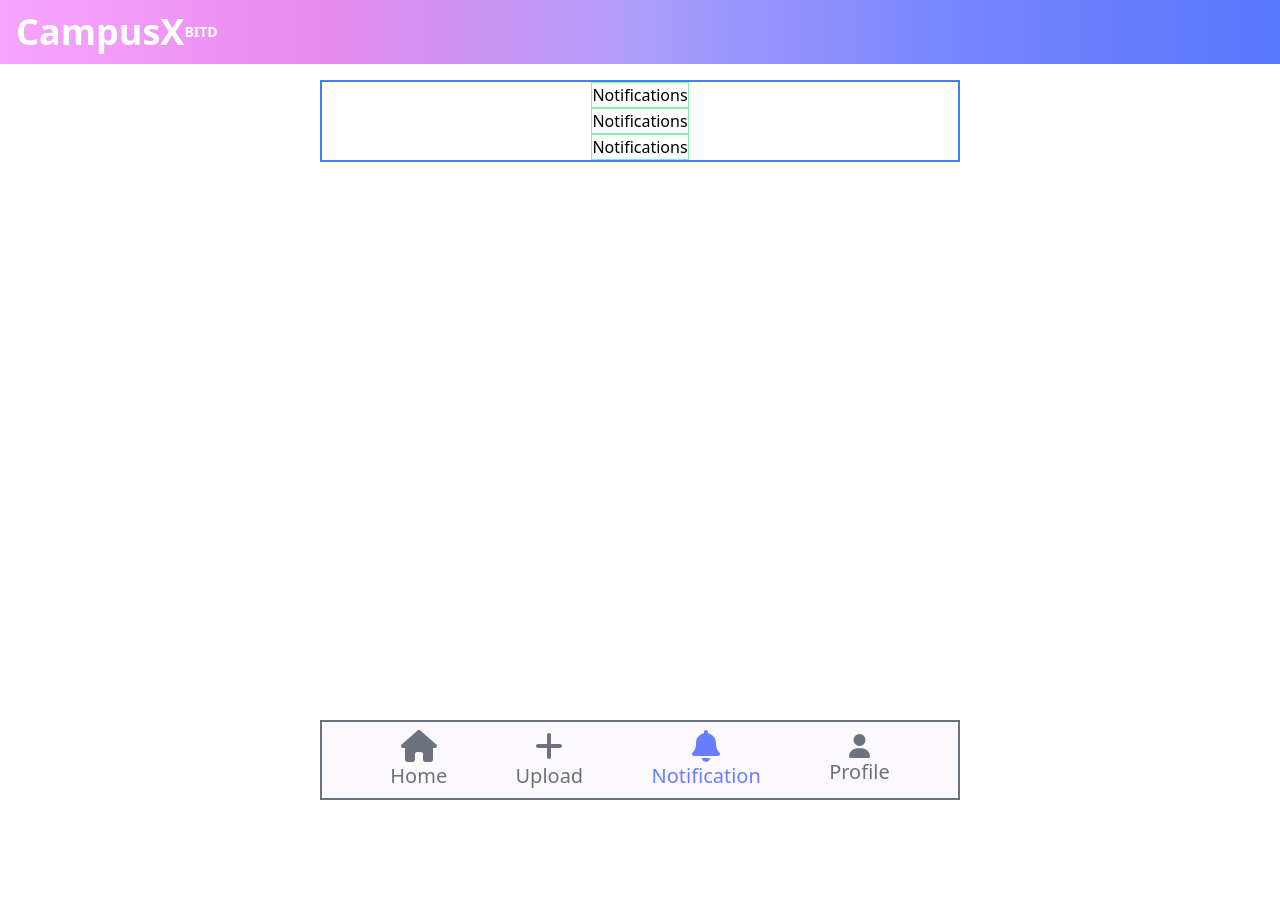
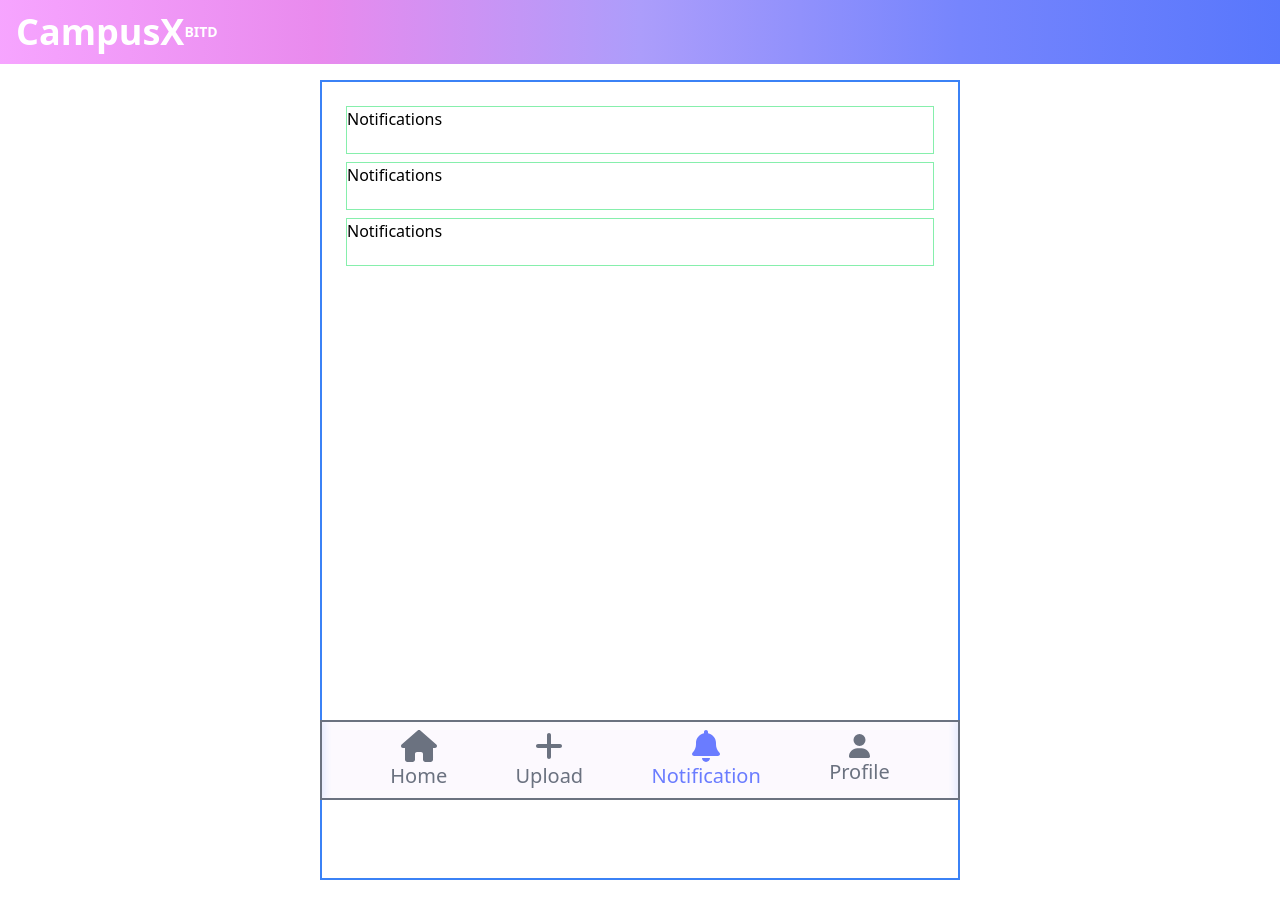
Before and after one commit to adnankhan46/campusx, a React (Vite) app in the folder client/: page /notification in a window 1280 px wide. Shown: the top 918 px of the page. Built offline with nearby package versions, Linux system fonts and the light colour scheme; no server answers.

Commit message:
Minor Design changes

```diff
--- a/client/src/App.jsx
+++ b/client/src/App.jsx
@@ -35,7 +35,7 @@ function App() {
    <Route path='/post/:postId' element={<PostPage/>}/>
    <Route path='/notification' element={<Notification/>}/>
 
-   <Route path='/ReportPage' element={<ReportPage/>}/>
+   <Route path='/report' element={<ReportPage/>}/>
 
    <Route path='*' element={<ErrorPage/>}/>
    </Routes>
--- a/client/src/pages/Login.jsx
+++ b/client/src/pages/Login.jsx
@@ -123,7 +123,7 @@ const Login = () => {
           </div>
           <div className="text-center mt-4">
 
-            <Link to="/reportAuth" className="text-red-500">Report a Problem</Link>
+            <Link to="/report" className="text-red-500">Report a Problem</Link>
           </div>
         </div>
       </div>
--- a/client/src/pages/Notification.jsx
+++ b/client/src/pages/Notification.jsx
@@ -6,16 +6,17 @@ function Notification() {
   return (
     <div className='overflow-x-hidden flex flex-col border-3 border-red-500 items-center min-h-screen bg-white mb-[120px]'>
     <Navbar/>
-    <div className='mt-4 flex flex-col border-2 border-blue-500 w-full md:w-1/2 items-center'>
-    <div className='border border-green-300'>
+    <div className='mt-4 flex flex-col border-2 border-blue-500 w-full md:w-1/2 items-center h-screen p-6'>
+    <div className='border border-green-300 w-full h-12'>
     Notifications
     </div>
-    <div className='border border-green-300'>
+    <div className='border border-green-300 w-full mt-2 h-12'>
     Notifications
     </div>
-    <div className='border border-green-300'>
+    <div className='border border-green-300 w-full mt-2 h-12'>
     Notifications
     </div>
+
     </div>
     <BottomBar/>
     </div>
--- a/client/src/pages/Signup.jsx
+++ b/client/src/pages/Signup.jsx
@@ -39,7 +39,7 @@ const Register = () => {
     }
   }
 
-  console.log(formData);
+
 
   return (
     <div className="h-screen flex items-center justify-center overflow-x-hidden bg-[#FAF4FE]">
@@ -124,14 +124,14 @@ const Register = () => {
                   <span className="ml-2">Female</span>
                 </label>
               </div>
-            </div>
+              </div>
 
-
+              {error && <div className="text-red-500">Error: {error.data.message}</div>}
             <button
               type="submit"
               className="w-full bg-blue-500 text-white font-semibold p-3 rounded-xl mt-4"
             >
-              Sign Up
+            { isLoading ? "Loading..." : "Get In" }
             </button>
           </form>
         </div>
@@ -139,7 +139,7 @@ const Register = () => {
 
           <div className="ml-2 text-sm">
             Need Help? Someone Already Signed Up with My Account?{' '}
-            <Link to="/ReportAuth">
+            <Link to="/report">
             <span className="text-blue-500 cursor-pointer text-sm">Tell Your Admission Number here</span>
             </Link>
             </div>
```
Also changed, not shown: 1 other file (tests, documents, lock files or other folders).
